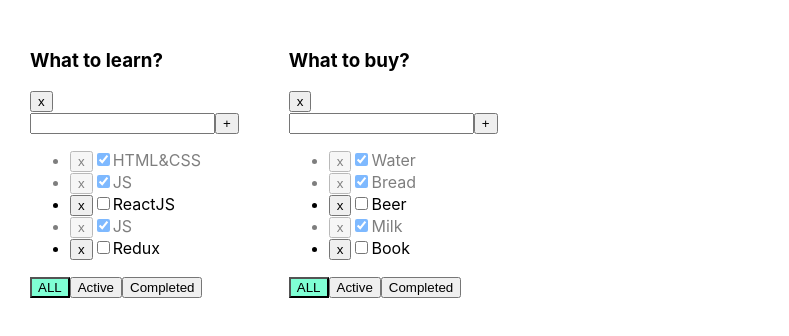
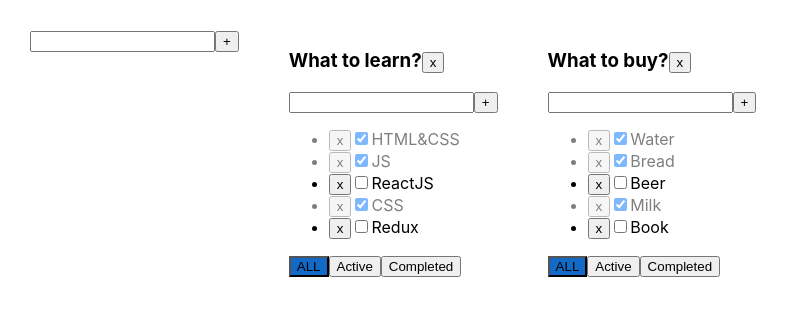
Before and after one commit to IlyaBelousov/TodoList, a React (Create React App) app: page / in a window 1280 px wide. Shown: the top 336 px of the page, without its empty margins (0-789 px from the left). Built offline with nearby package versions, Linux system fonts and the light colour scheme.

Commit message:
Add editable titles

```diff
--- a/src/App.css
+++ b/src/App.css
@@ -1,3 +1,7 @@
+.todoListContainer{
+    margin-right: 50px;
+}
+
 .App {
     padding: 30px;
     display: flex;
@@ -6,6 +10,7 @@
 .App > div {
     margin-right: 50px;
 }
+
 
 .inputClass {
     outline: none;
@@ -25,7 +30,7 @@ input{
 }
 
 .activeFilter {
-    background-color: aquamarine;
+    background-color: #1269c6;
 }
 
 .isActive {
--- a/src/App.tsx
+++ b/src/App.tsx
@@ -2,7 +2,7 @@ import React, {useState} from 'react';
 import {v1} from 'uuid';
 import './App.css';
 import {Todolist} from './components/todolist/Todolist';
-import Input from './components/Input';
+import {AddItemForm} from './components/AddItemForm';
 
 
 export type keyType = 'ALL' | 'Active' | 'Completed'
@@ -31,13 +31,12 @@ function App() {
     ]);
 
 
-
     let [allTasks, setAllTasks] = useState({
         [todoListID_1]: [
             {id: v1(), title: 'HTML&CSS', isDone: true},
             {id: v1(), title: 'JS', isDone: true},
             {id: v1(), title: 'ReactJS', isDone: false},
-            {id: v1(), title: 'JS', isDone: true},
+            {id: v1(), title: 'CSS', isDone: true},
             {id: v1(), title: 'Redux', isDone: false}
         ],
         [todoListID_2]: [
@@ -49,31 +48,22 @@ function App() {
         ]
     });
     const removeTodoList = (todolistId: string) => {
-        todoLists=todoLists.filter(f=>f.id!==todolistId)
-        setTodoLists([...todoLists])
-        delete allTasks[todolistId]
+        todoLists = todoLists.filter(f => f.id !== todolistId);
+        setTodoLists([...todoLists]);
+        delete allTasks[todolistId];
     };
 
 
     const addTask = (newTitle: string, todolistId: string) => {
-        let newTask = {id: todolistId, title: newTitle, isDone: false};
-        let tasks = allTasks[todolistId];
-        let newTasks = [newTask, ...tasks];
-        allTasks[todolistId] = newTasks;
+        const newTask = {id: v1(), title: newTitle, isDone: false};
+        allTasks[todolistId] = [newTask, ...allTasks[todolistId]];
         setAllTasks({...allTasks});
     };
-    const addTodoList=(title:string)=>{
-        let newTodoList:TodoListType= {id: v1(), title: 'What to learn?', filter: 'ALL'}
-        todoLists.push(newTodoList)
-        setTodoLists([...todoLists])
-    }
 
 
     const removeTasks = (id: string, todolistId: string) => {
-        let tasks = allTasks[todolistId];
-        tasks = tasks.filter(f => f.id !== id);
-        allTasks[todolistId] = tasks;
-        setAllTasks(allTasks);
+        allTasks[todolistId] = allTasks[todolistId].filter(f => f.id !== id);
+        setAllTasks({...allTasks});
 
 
     };
@@ -85,19 +75,47 @@ function App() {
         }
 
     };
+    const ChangeTaskStatus = (id: string, isDone: boolean, todolistId: string) => {
+        allTasks[todolistId] = allTasks[todolistId].map(t => {
+            if (t.id === id) {
+                return {...t, isDone};
+            }
+            return t;
+        });
+        setAllTasks({...allTasks});
 
+    };
+    const ChangeTaskTitle = (id: string, title: string, todolistId: string) => {
+        allTasks[todolistId] = allTasks[todolistId].map(t => {
+            if (t.id === id) {
+                return {...t, title};
+            }
+            return t;
+        });
+        setAllTasks({...allTasks});
 
-    const ChangeStatusTask = (id: string, isDone: boolean, todolistId: string) => {
-        let currentTask = allTasks[todolistId].find(task => task.id === id);
-        if (currentTask) {
-            currentTask.isDone = isDone;
-            setAllTasks({...allTasks});
-        }
+    };
+    const AddTodoList = (newTitle: string) => {
+        const newTodolist: TodoListType = {
+            id: v1(),
+            title: newTitle,
+            filter: 'ALL'
+        };
+        setTodoLists([...todoLists, newTodolist]);
+        setAllTasks({...allTasks, [newTodolist.id]: []});
+    };
+    const ChangeTodolistTitle = (title:string,todoListID:string) => {
+       setTodoLists(todoLists.map(tl=>{
+           if(tl.id===todoListID){
+               return {...tl,title:title}
+           }
+           return tl
+       }))
     };
 
     return (
         <div className="App">
-
+            <AddItemForm callBack={AddTodoList}/>
             {
                 todoLists.map(tl => {
                         let tasksForTodolist = allTasks[tl.id];
@@ -116,9 +134,11 @@ function App() {
                             addTask={addTask}
                             removeTasks={removeTasks}
                             changeFilter={changeFilter}
-                            ChangeStatusTask={ChangeStatusTask}
+                            ChangeStatusTask={ChangeTaskStatus}
                             filter={tl.filter}
                             removeTodoList={removeTodoList}
+                            ChangeTaskTitle={ChangeTaskTitle}
+                            ChangeTodolistTitle={ChangeTodolistTitle}
                         />;
                     }
                 )
--- a/src/components/Input.tsx
+++ b/src/components/AddItemForm.tsx
@@ -3,18 +3,15 @@ import React, {KeyboardEvent, ChangeEvent, useState} from 'react';
 type inputType = {
     callBack: (newTitle: string) => void
 }
-const Input = (props: inputType) => {
+export const AddItemForm = (props: inputType) => {
     let [title, setTitle] = useState('');
     let [error, setError] = useState<null | string>(null);
 
     const onChangeHandler = (event: ChangeEvent<HTMLInputElement>) => {
         setError(null);
         setTitle(event.currentTarget.value);
-
-
     };
-    const onClickHandler = () => {
-
+    const AddItem = () => {
         const trimmedTitle = title.trim();
         if (trimmedTitle) {
             props.callBack(trimmedTitle);
@@ -29,7 +26,7 @@ const Input = (props: inputType) => {
     const onKeyPressHandler = (event: KeyboardEvent<HTMLInputElement>) => {
         if (event.key === 'Enter') {
             setError(null);
-            onClickHandler();
+            AddItem();
         }
     };
     return (
@@ -41,10 +38,8 @@ const Input = (props: inputType) => {
                 onChange={onChangeHandler}
                 onKeyPress={onKeyPressHandler}
             />
-            <button onClick={onClickHandler}>+</button>
+            <button onClick={AddItem}>+</button>
             {error && <div className={'errorMessage'}>{error}</div>}
         </div>
     );
 };
-
-export default Input;
--- /dev/null
+++ b/src/components/EditableSpan.tsx
@@ -0,0 +1,34 @@
+import React, {ChangeEvent, KeyboardEvent, useState} from 'react';
+
+type EditableSpanType = {
+    title: string
+    ChangeTitle:(title:string) => void
+}
+
+export const EditableSpan = (props: EditableSpanType) => {
+    const [editMode, setEditMode] = useState<boolean>(false);
+    const [title, setTitle] = useState<string>(props.title);
+    const onChangeHandler = (event: ChangeEvent<HTMLInputElement>) => {
+        setTitle(event.currentTarget.value);
+    };
+    const onKeyPressHandler = (event: KeyboardEvent<HTMLInputElement>) => {
+        if (event.key === 'Enter') {
+            props.ChangeTitle(title)
+            setEditMode(false);
+        }
+    };
+    const onEditMode = () => setEditMode(true);
+    const offEditMode = () => {
+        props.ChangeTitle(title)
+        setEditMode(false);
+    }
+    return (
+        editMode
+            ? <input autoFocus
+                     onBlur={offEditMode}
+                     value={title}
+                     onChange={onChangeHandler}
+                     onKeyPress={onKeyPressHandler}/>
+            : <span onDoubleClick={onEditMode}>{props.title}</span>
+    );
+}
--- a/src/components/todolist/Todolist.tsx
+++ b/src/components/todolist/Todolist.tsx
@@ -1,7 +1,8 @@
 import React, {ChangeEvent} from 'react';
 import {keyType} from '../../App';
 import Button from '../Button';
-import Input from '../Input';
+import {AddItemForm} from '../AddItemForm';
+import {EditableSpan} from '../EditableSpan';
 
 export type TaskType = {
     id: string
@@ -19,27 +20,38 @@ type PropsType = {
     ChangeStatusTask: (id: string, isDone: boolean, todolistId: string) => void
     filter: keyType
     removeTodoList: (todolistId: string) => void
+    ChangeTaskTitle: (id: string, title: string, todolistId: string) => void
+    ChangeTodolistTitle: (title: string, todoListID: string) => void
 }
 
 export function Todolist(props: PropsType) {
+    const ChangeTodolistTitle = (title:string) => {
+        props.ChangeTodolistTitle(title,props.id)
+    };
 
-    return <div>
-        <h3>{props.title}</h3><button onClick={()=>props.removeTodoList(props.id)}>x</button>
-        <Input callBack={(newTitle: string) => props.addTask(newTitle, props.id)}/>
+    return <div className="todoListContainer">
+        <h3><EditableSpan ChangeTitle={ChangeTodolistTitle} title={props.title}/>
+            <button onClick={() => props.removeTodoList(props.id)}>x</button>
+        </h3>
+        <AddItemForm callBack={(newTitle: string) => props.addTask(newTitle, props.id)}/>
         <ul>
             {
                 props.tasks.map((m) => {
                     const removeTaskHandler = () => {
-                        props.removeTasks(m.id, m.id);
+                        props.removeTasks(m.id, props.id);
                     };
                     const CheckingHandler = (event: ChangeEvent<HTMLInputElement>) => {
-                        props.ChangeStatusTask(m.id, event.currentTarget.checked, m.id);
+                        props.ChangeStatusTask(m.id, event.currentTarget.checked, props.id);
                     };
+                    const ChangeTitleHandler = (title: string) => {
+                        props.ChangeTaskTitle(m.id, title, props.id);
+                    };
+
                     return (
                         <li className={m.isDone ? 'isActive' : ''} key={m.id}>
                             <button onClick={removeTaskHandler} value={'x'}>x</button>
                             <input onChange={CheckingHandler} type="checkbox" checked={m.isDone}/>
-                            <span>{m.title}</span>
+                            <EditableSpan ChangeTitle={ChangeTitleHandler} title={m.title}/>
                         </li>);
                 })
             }
```
